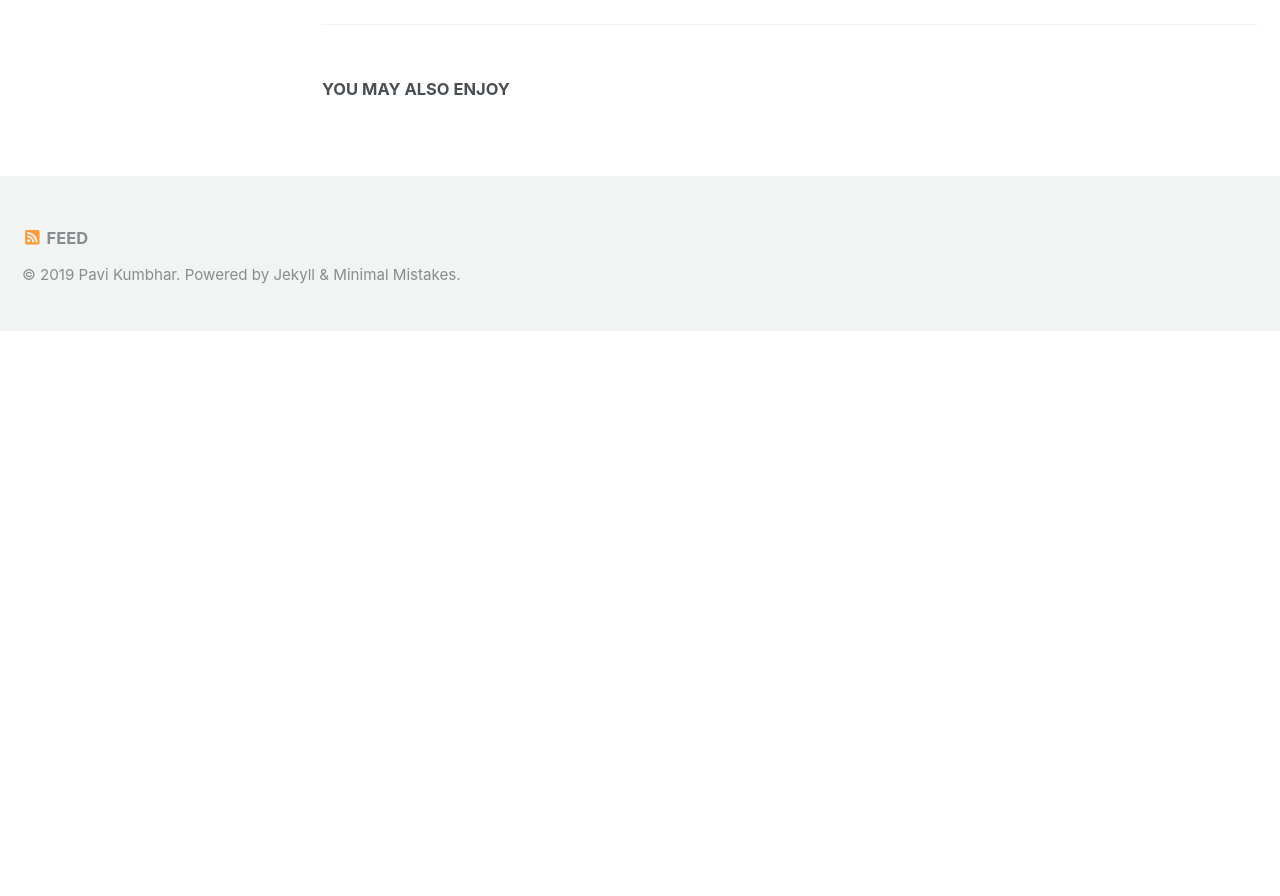
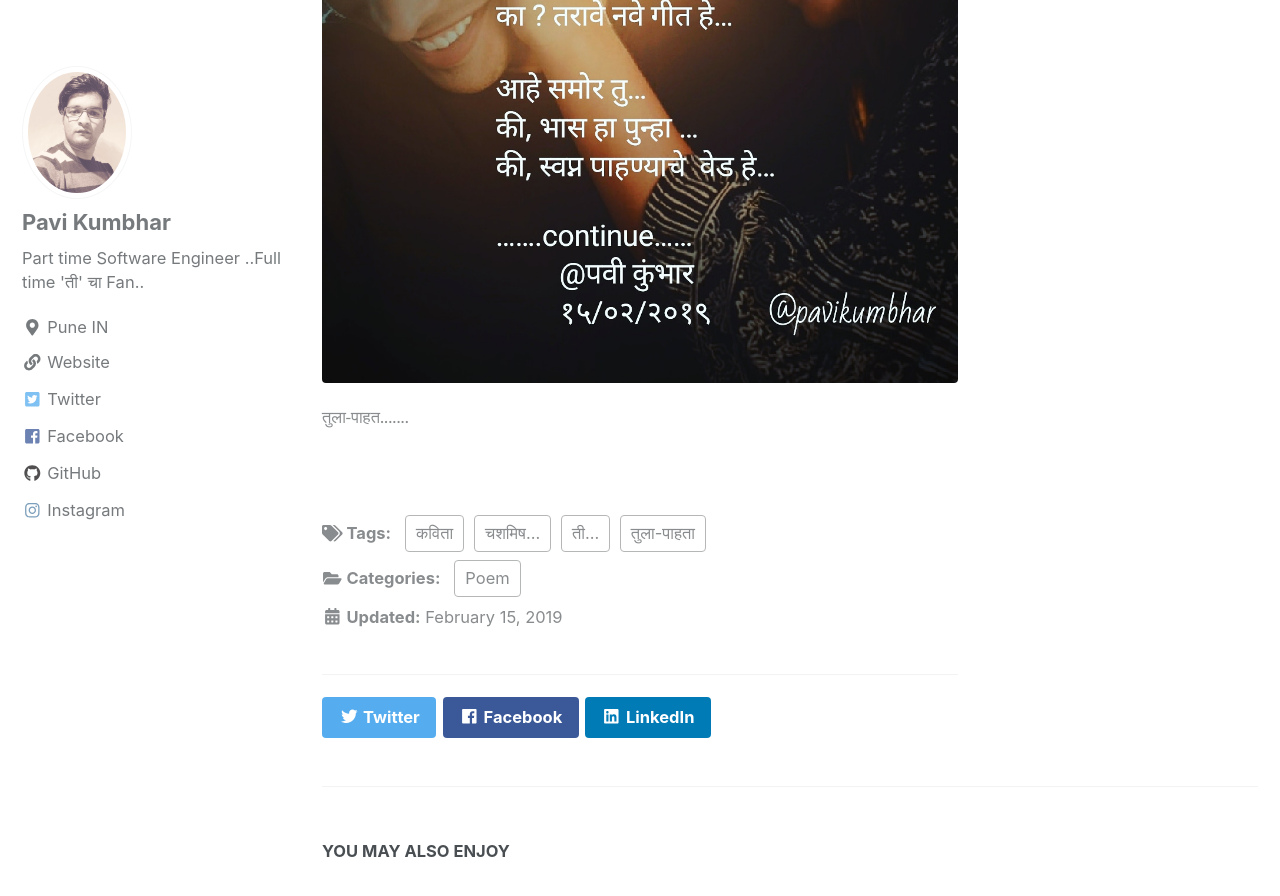
Before and after one commit to pavikumbhar/pavikumbhar.github.io, a Jekyll site: the page built from _posts/2019-02-15-तुला-पाहता.md, in a window 1280 px wide and 900 px high, scrolled down 921 px. Shown: the top 896 px of the window. Built offline with Jekyll 4.4.1, drawn with Linux system fonts in a browser that asks for light colours; cached includes are drawn as plain includes; before the commit the page ends 1251 px from its top, so only the background shows below that.

Commit message:
Update 2019-02-15-तुला-पाहता.md

````diff
--- a/_posts/2019-02-15-तुला-पाहता.md
+++ b/_posts/2019-02-15-तुला-पाहता.md
@@ -22,3 +22,7 @@ tags:
                          @पवी कुंभार
                          १५/०२/२०१९
 ```
+<figure>
+  <img src="/assets/images/tula-pahata.jpg" alt="Tula pahata">
+  <figcaption>तुला-पाहत.......</figcaption>
+</figure>
````
